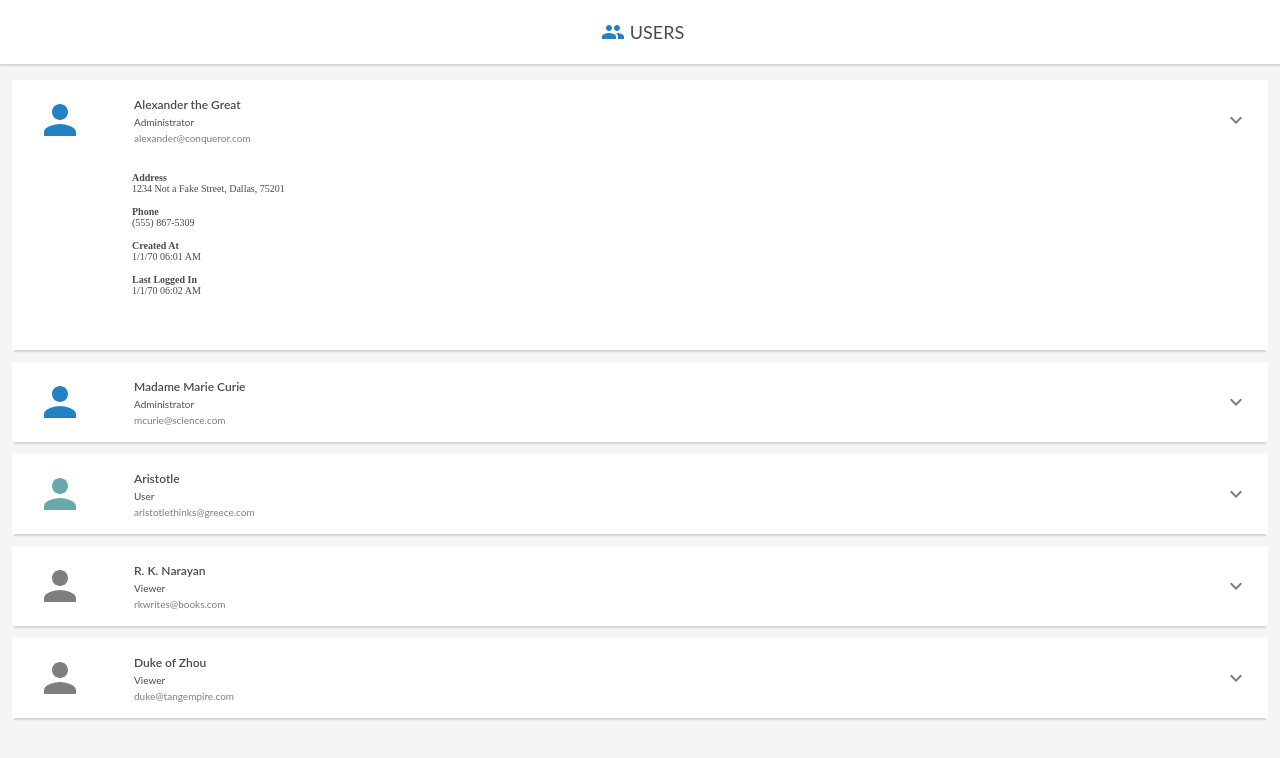
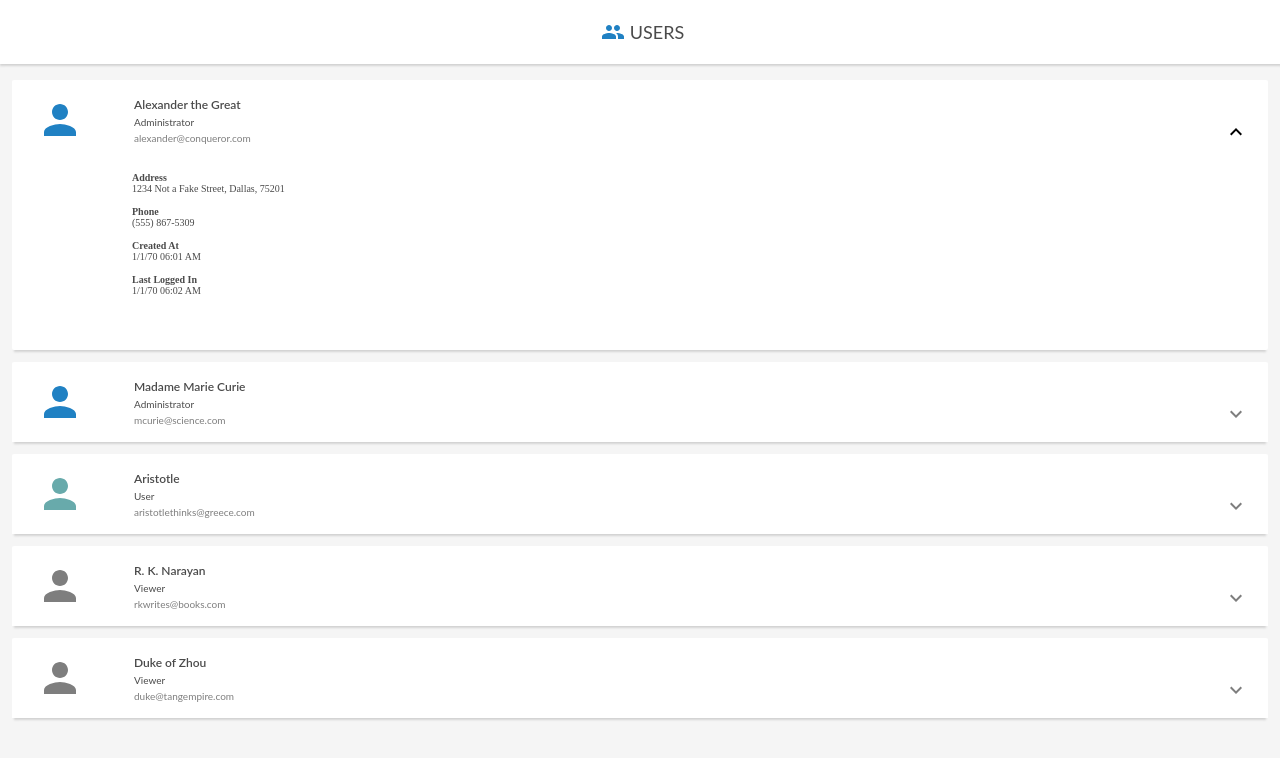
Before and after one commit to pmin825/veryable, a React (Create React App) app: page / in a window 1280 px wide. Shown: the top 758 px of the page. Built offline with nearby package versions, Linux system fonts and the light colour scheme.

Commit message:
implement flipping expand arrow

```diff
--- a/src/components/UserIndexItem.css
+++ b/src/components/UserIndexItem.css
@@ -60,11 +60,10 @@
 }
 
 .expand {
-  /* margin-right: 24px; */
   position: absolute;
   top: 50%;
   right: 20px;
-  transform: translateY(-50%);
+  /* transform: translateY(-50%); */
 }
 
 .expand-details {
--- a/src/components/UserIndexItem.jsx
+++ b/src/components/UserIndexItem.jsx
@@ -61,6 +61,19 @@ const UserIndexItem = ({ users, toggleActive, active }) => {
                   <p className="user-email">{user.email}</p>
                 </div>
               </div>
+              {active === user.id ? (
+                <svg
+                  className="expand"
+                  xmlns="http://www.w3.org/2000/svg"
+                  height="24px"
+                  viewBox="0 0 24 24"
+                  width="24px"
+                  fill="#000000"
+                >
+                  <path d="M0 0h24v24H0z" fill="none" />
+                  <path d="M12 8l-6 6 1.41 1.41L12 10.83l4.59 4.58L18 14z" />
+                </svg>
+              ) : (
                 <svg
                   className="expand"
                   xmlns="http://www.w3.org/2000/svg"
@@ -72,6 +85,7 @@ const UserIndexItem = ({ users, toggleActive, active }) => {
                   <path d="M0 0h24v24H0z" fill="none" />
                   <path d="M16.59 8.59L12 13.17 7.41 8.59 6 10l6 6 6-6z" />
                 </svg>
+              )}
             </button>
             <div
               className="user-content"
```
Lines whose indentation alone changed are shown as unchanged.
